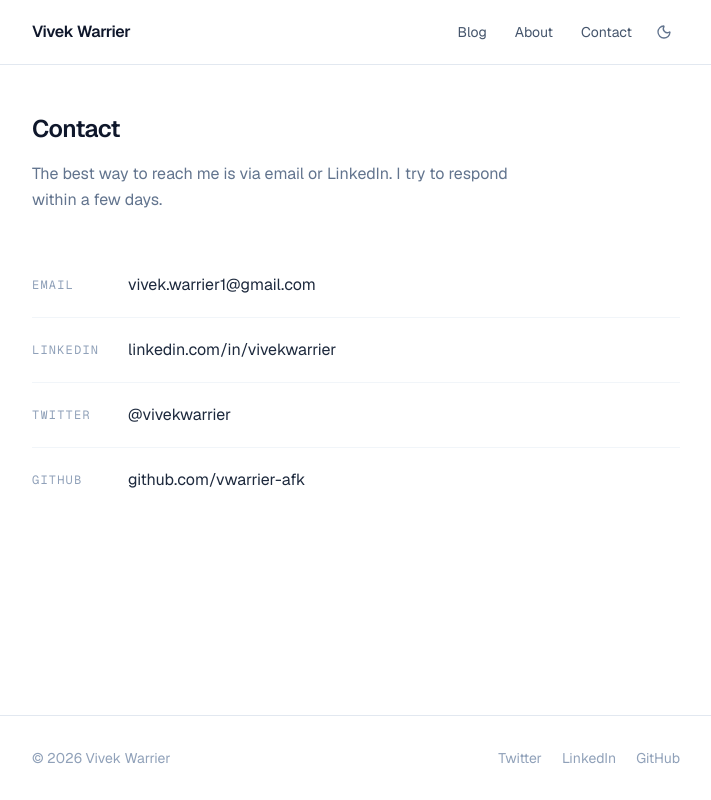
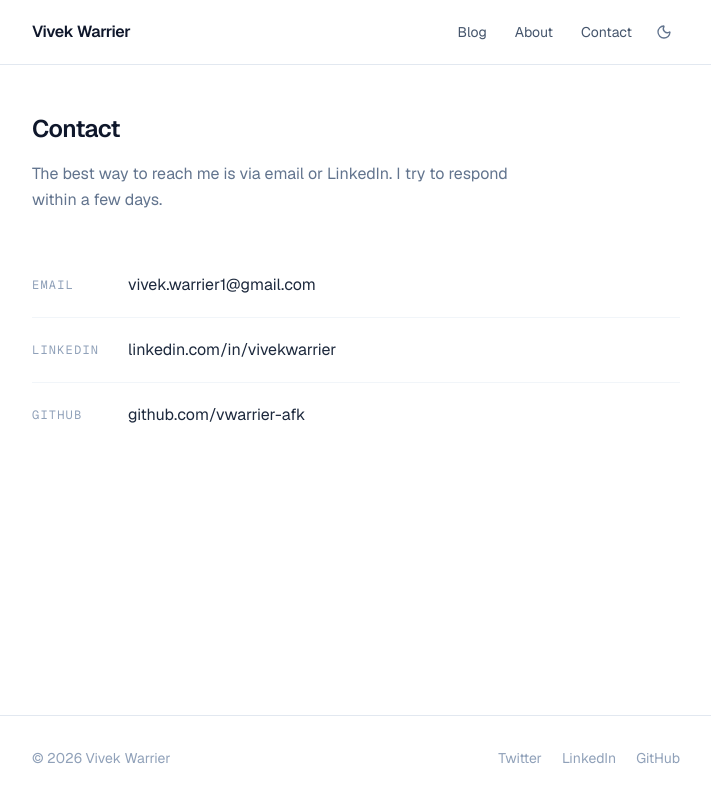
Before and after one commit to vwarrier-afk/vwarrier-afk, a Next.js app: page /contact in a window 1280 px wide. Shown: the whole page, without its empty margins (284-995 px from the left). Built offline with nearby package versions, Linux system fonts and the light colour scheme.

Commit message:
Update page.tsx
Removed twitter, as it pointed to some other Vivek

```diff
--- a/src/app/contact/page.tsx
+++ b/src/app/contact/page.tsx
@@ -16,12 +16,6 @@ const links = [
     label: "LinkedIn",
     value: "linkedin.com/in/vivekwarrier",
     href: "https://www.linkedin.com/in/vivekwarrier",
-    external: true,
-  },
-  {
-    label: "Twitter",
-    value: "@vivekwarrier",
-    href: "https://twitter.com/vivekwarrier",
     external: true,
   },
   {
```
